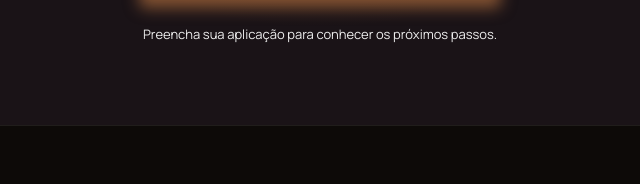
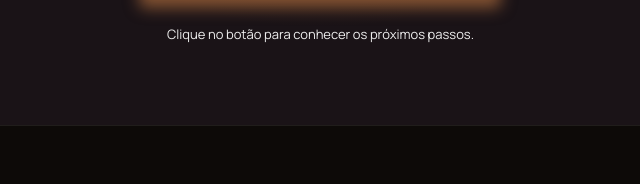
Before and after one commit to mcl2099/sites, a website: page PlayViral/index.html in a window 1280 px wide. Shown: the part 8405-8589 px from the top of the page, 320-960 px from the left. Drawn offline with Linux system fonts and the light colour scheme.

Commit message:
fix: update CTA microcopy

```diff
--- a/PlayViral/index.html
+++ b/PlayViral/index.html
@@ -694,7 +694,7 @@
           <img src="assets/icons/arrow.svg" alt="" width="16" height="16" data-node-id="124:112" />
         </a>
       </div>
-      <p class="cta-final__micro" data-node-id="124:115">Preencha sua aplicação para conhecer os próximos passos.</p>
+      <p class="cta-final__micro" data-node-id="124:115">Clique no botão para conhecer os próximos passos.</p>
     </div>
   </section>
 
```
